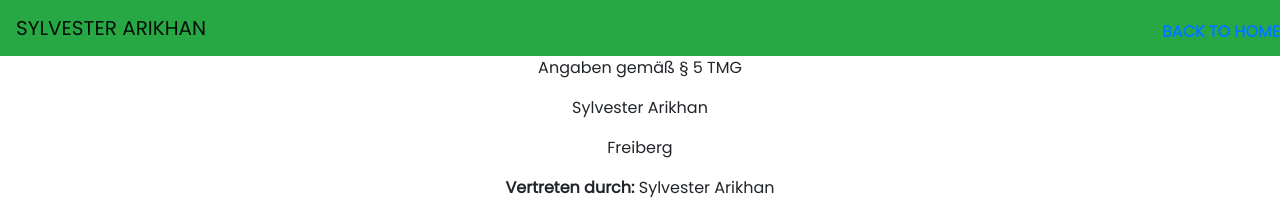
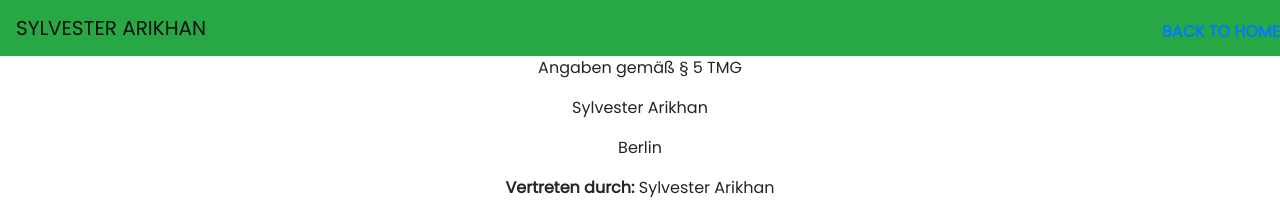
Before and after one commit to ambabasly/Personal_Website, a React (Create React App) app in the folder client/: page /impressum in a window 1280 px wide. Shown: the top 218 px of the page. Built offline with nearby package versions, Linux system fonts and the light colour scheme; a web font is replaced by a local one.

Commit message:
update impressum

```diff
--- a/client/src/PortfolioContainer/Impressum/Impressum.js
+++ b/client/src/PortfolioContainer/Impressum/Impressum.js
@@ -38,7 +38,7 @@ const Impressum = () => {
             <br />
               <p>Angaben gemäß § 5 TMG</p>
               <p>Sylvester Arikhan</p>
-              <p>Freiberg</p>
+              <p>Berlin</p>
               <p>
                 <strong>Vertreten durch: </strong>Sylvester Arikhan
               </p>
```
